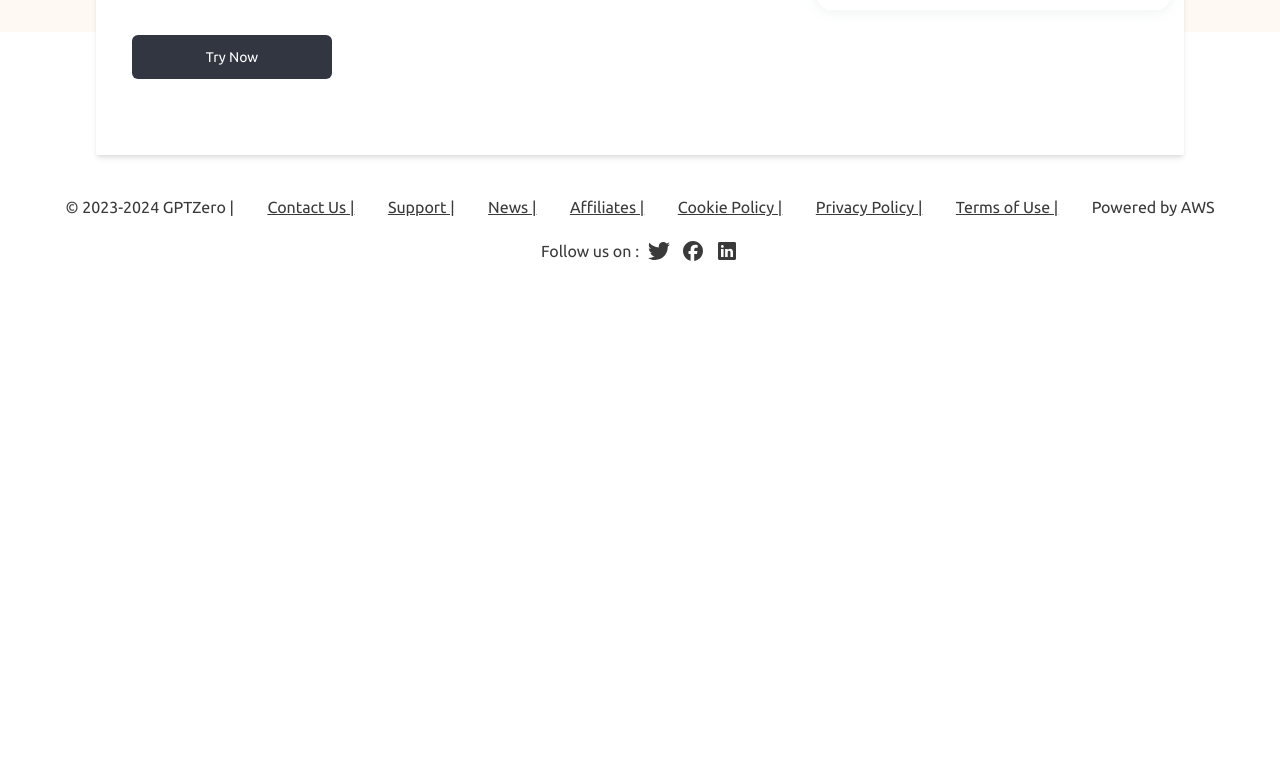
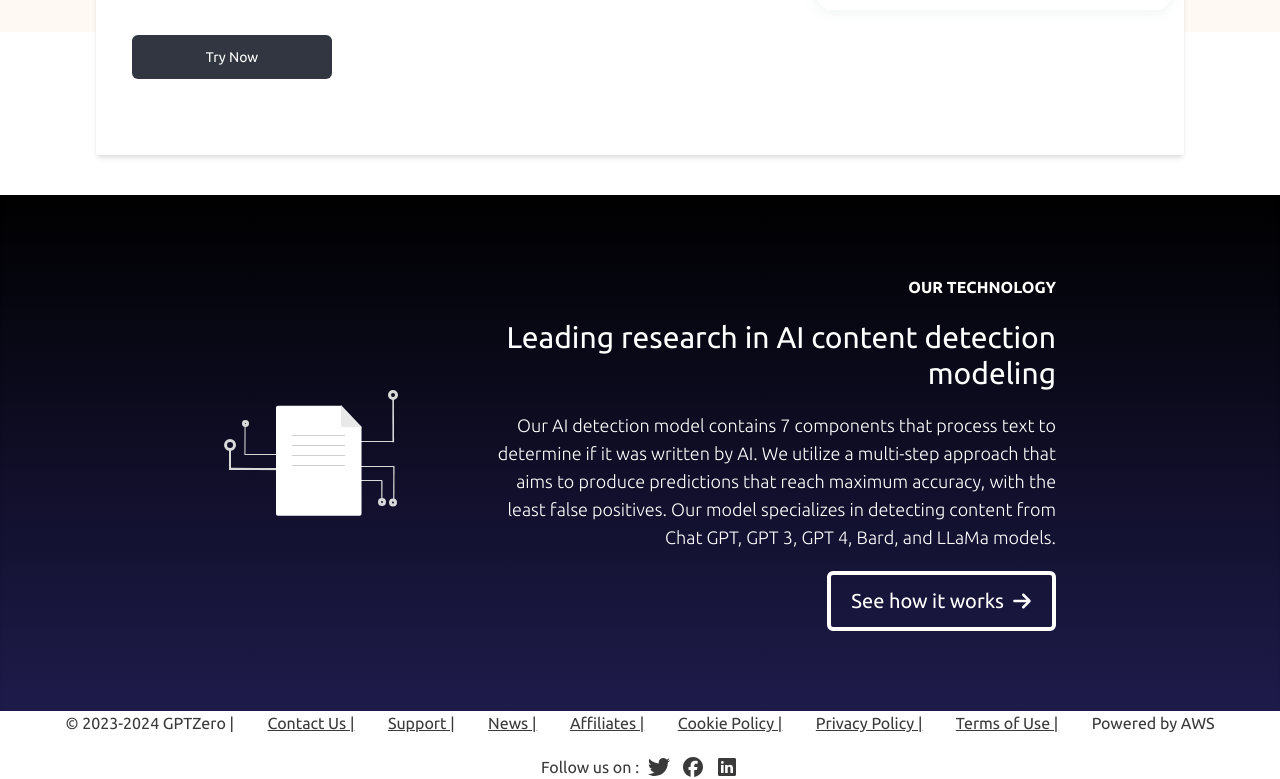
Before and after one commit to ayezabashir/gpt-zero, a React (Vite) app: page / in a window 1280 px wide. Shown: the part 1608-2387 px from the top of the page. Before the commit the page ends 1871 px from the top, so only its background shows below. Built offline with nearby package versions, Linux system fonts and the light colour scheme.

Commit message:
leading AI

```diff
--- /dev/null
+++ b/src/components/leadingResearch/Leading.jsx
@@ -0,0 +1,21 @@
+import { FaArrowRight } from "react-icons/fa6"
+
+const Leading = () => {
+    return (
+        <>
+            <div className="bg-gradient-to-b from-black to-indigo-950 relative z-50 py-20 md:px-[4%] lg:px-[15%] 2xl:px-[18%] flex flex-wrap md:justify-between align-center items-center shadow-inner">
+                <div className="container md:flex items-center justify-between">
+                    <img className="mx-auto mb-16 md:m-0" src="/tech.svg" alt="" />
+                    <div className="text-white md:text-right md:pl-[10%] md:flex flex-col justify-between items-end">
+                        <h1 className="text-base font-bold mb-5"> OUR TECHNOLOGY</h1>
+                        <h2 className="text-3xl mb-5"> Leading research in AI content detection modeling</h2>
+                        <p className="text-lg font-light"> Our AI detection model contains 7 components that process text to determine if it was written by AI. We utilize a multi-step approach that aims to produce predictions that reach maximum accuracy, with the least false positives. Our model specializes in detecting content from Chat GPT, GPT 3, GPT 4, Bard, and LLaMa models.</p>
+                        <button className="text-xl border-4 gap-2 mt-5 px-5 py-3 rounded-md flex items-center justify-between">See how it works <FaArrowRight /> </button>
+                    </div>
+                </div>
+            </div>
+        </>
+    )
+}
+
+export default Leading
--- a/src/components/pages/Home.jsx
+++ b/src/components/pages/Home.jsx
@@ -1,5 +1,6 @@
 import Discover from "../discover/Discover"
 import Hero from "../hero/Hero"
+import Leading from "../leadingResearch/Leading"
 import NewsExclusive from "../newsexclusve/NewsExclusive"
 
 const Home = () => {
@@ -8,6 +9,7 @@ const Home = () => {
             <Hero />
             <Discover />
             <NewsExclusive />
+            <Leading />
         </>
     )
 }
--- a/tailwind.config.js
+++ b/tailwind.config.js
@@ -8,6 +8,7 @@ export default {
     "./src/components/discover/Card.jsx",
     "./src/components/discover/Discover.jsx",
     "./src/components/newsexclusve/NewsExclusive.jsx",
+    "./src/components/leadingResearch/Leading.jsx",
     "./src/components/footer/Footer.jsx",
   ],
   theme: {
```
Also changed, not shown: public/tech.svg (added).
